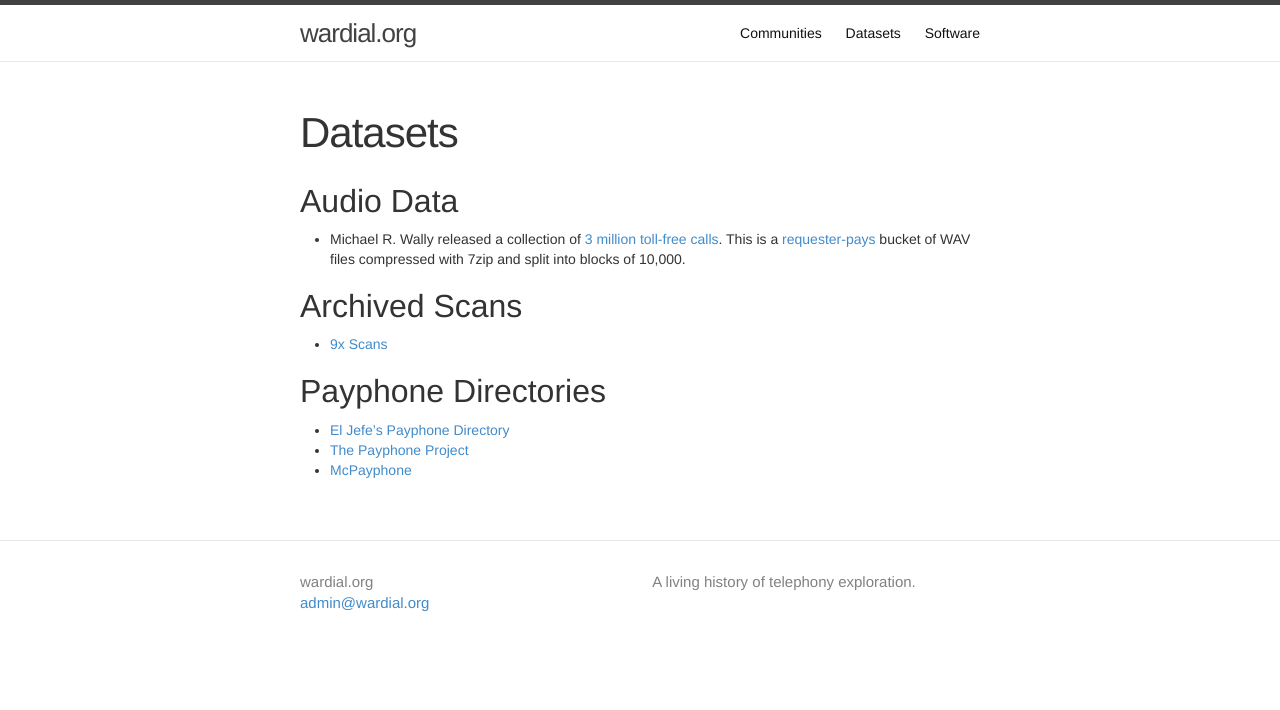
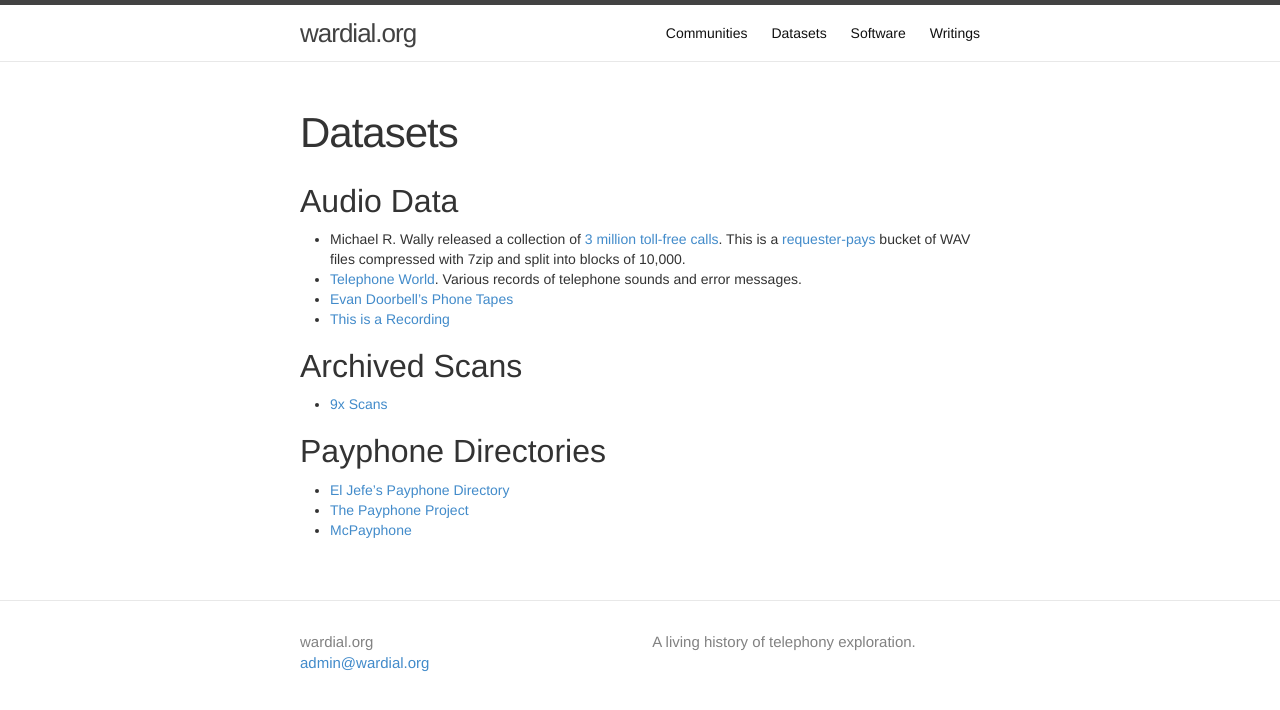
Before and after one commit to anthrax3/wardial.org, a Jekyll site: the page built from datasets.md, in a window 1280 px wide. Shown: the top 710 px of the page. Built offline with Jekyll 4.4.1, drawn with Linux system fonts in a browser that asks for light colours.

Commit message:
Add more data and writings

```diff
--- a/datasets.md
+++ b/datasets.md
@@ -6,6 +6,9 @@
 
 ## Audio Data
  - Michael R. Wally released a collection of [3 million toll-free calls](http://s3.amazonaws.com/wardial/). This is a [requester-pays](http://docs.aws.amazon.com/AmazonS3/latest/dev/RequesterPaysBuckets.html) bucket of WAV files compressed with 7zip and split into blocks of 10,000.
+ - [Telephone World](http://www.phworld.org/sounds/). Various records of telephone sounds and error messages.
+ - [Evan Doorbell's Phone Tapes](http://www.evan-doorbell.com/production/)
+ - [This is a Recording](http://www.thisisarecording.com/index.html)
 
 ## Archived Scans
  - [9x Scans](http://packetstormsecurity.com/groups/9x/)
```
Also changed, not shown: writings.md (added, +9 -0 lines).
